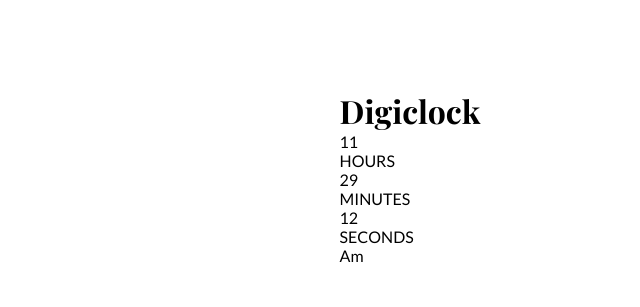
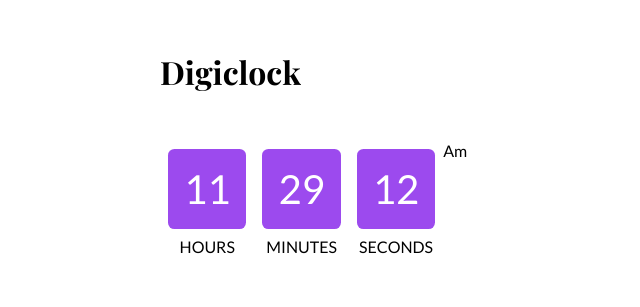
Before and after one commit to Josephworku23/digital-clock, a plain HTML site: page index.html in a window 1280 px wide. Shown: the part 223-530 px from the top of the page, without its empty margins (230-870 px from the left). Drawn offline with nearby package versions, Linux system fonts and the light colour scheme; a web font is replaced by a local one.

Commit message:
modified all files

```diff
--- a/index.html
+++ b/index.html
@@ -15,21 +15,21 @@
     <div class="clock__body">
         <div class="clock__container">
             <!-- This is where the hours wll ge in  -->
-            <p class="clock__hour">
+            <p id="clock-indicator" class="clock__hour">
                 11
             </p>
             <p class="clock__text">Hours</p>
         </div>
         <div class="clock__container">
             <!-- This is where the hours wll ge in  -->
-            <p class="clock__minute">
+            <p id="clock-indicator" class="clock__minute">
                 29
             </p>
             <p class="clock__text">Minutes</p>
         </div>
         <div class="clock__container">
             <!-- This is where the hours wll ge in  -->
-            <p class="clock__seconds">
+            <p id="clock-indicator" class="clock__seconds">
                 12
             </p>
             <p class="clock__text">Seconds</p>
--- a/scss/main.scss
+++ b/scss/main.scss
@@ -18,14 +18,35 @@ body {
 }
 
 .clock {
+    width: 500px;
+    // background-color: black;
 
     &__heading {
         font-family: 'Playfair Display', sans-serif;
         font-weight: black;
     }
 
+    &__text {
+        font-family: Lato;
+        text-transform: uppercase;
+        text-align: center;
+    }
 
-    &__text {
-        text-transform: uppercase;
+    &__body {
+        display: flex;
+        padding: 3rem 0;
+    }
+
+    #clock-indicator {
+        text-align: center;
+        padding: 1rem;
+        background-color: rgb(156, 74, 238);
+        color: white;
+        margin: .5rem;
+        border-radius: .4rem;
+
+        font: {
+            size: 40px;
+        }
     }
 }
```
Also changed, not shown: css/main.css, 1 other file.
